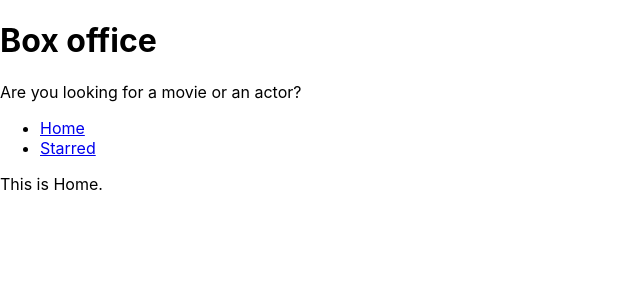
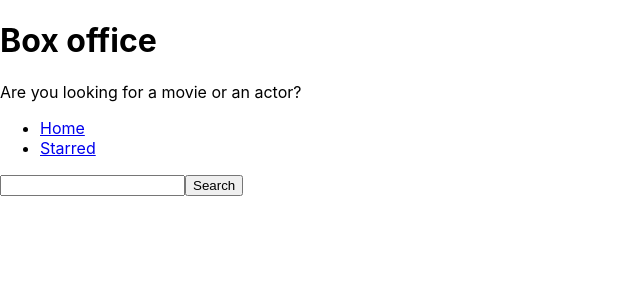
Before and after one commit to Lovish-Aggarwal/box-office, a React (Create React App) app: page / in a window 1280 px wide. Shown: the top 300 px of the page, without its empty margins (0-640 px from the left). Built offline with nearby package versions, Linux system fonts and the light colour scheme.

Commit message:
API fetching and adding search as well as enter for search .

```diff
--- a/src/components/Navs.js
+++ b/src/components/Navs.js
@@ -13,7 +13,7 @@
     <div>
       <ul>
         {LINKS.map(item => (
-          <li>
+          <li key={item.to}>
             <Link to={item.to}>{item.text}</Link>
           </li>
         ))}
--- a/src/pages/Home.js
+++ b/src/pages/Home.js
@@ -1,12 +1,35 @@
-import React from 'react'
-import MainPageLayout from '../components/MainPageLayout'
+/* eslint-disable no-unused-vars */
+import React, { useState } from 'react';
+import MainPageLayout from '../components/MainPageLayout';
 
 const Home = () => {
-    return (
-        <MainPageLayout>
-            This is Home.
-        </MainPageLayout>
-    )
-}
+  const [input, setInput] = useState('');
 
-export default Home
+  const onSearch = () => {
+    // https://api.tvmaze.com/search/shows?q=men
+    fetch(`https://api.tvmaze.com/search/shows?q=${input}`)
+      .then(r => r.json())
+      .then(result => {
+        // eslint-disable-next-line
+        console.log(result);
+      });
+  };
+
+  const onInputChange = ev => {
+    setInput(ev.target.value);
+  };
+
+  const onKeyDown= ev=>{
+    if(ev.keyCode===13)
+    onSearch();
+  }
+
+  return (
+    <MainPageLayout>
+      <input type="text" onChange={onInputChange} onKeyDown={onKeyDown} value={input} />
+      <button type="button" onClick={onSearch}>Search</button>
+    </MainPageLayout>
+  );
+};
+
+export default Home;
```
